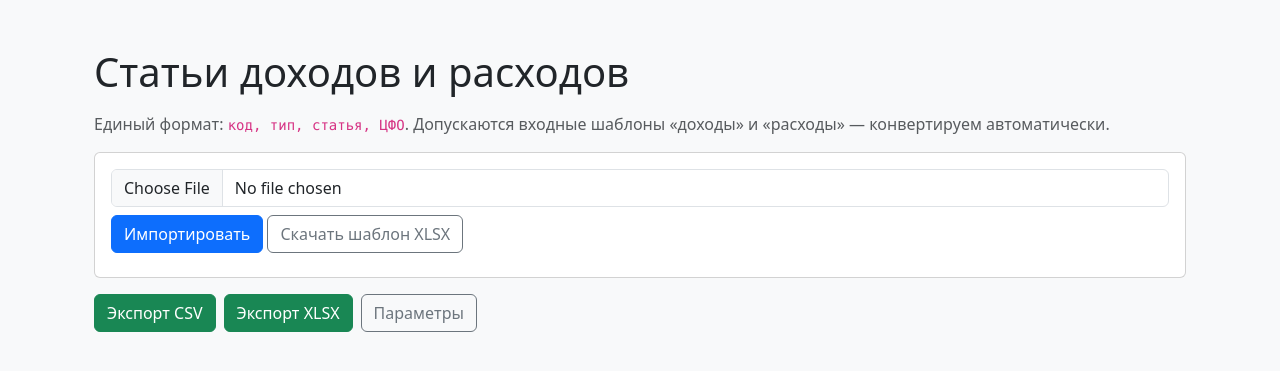
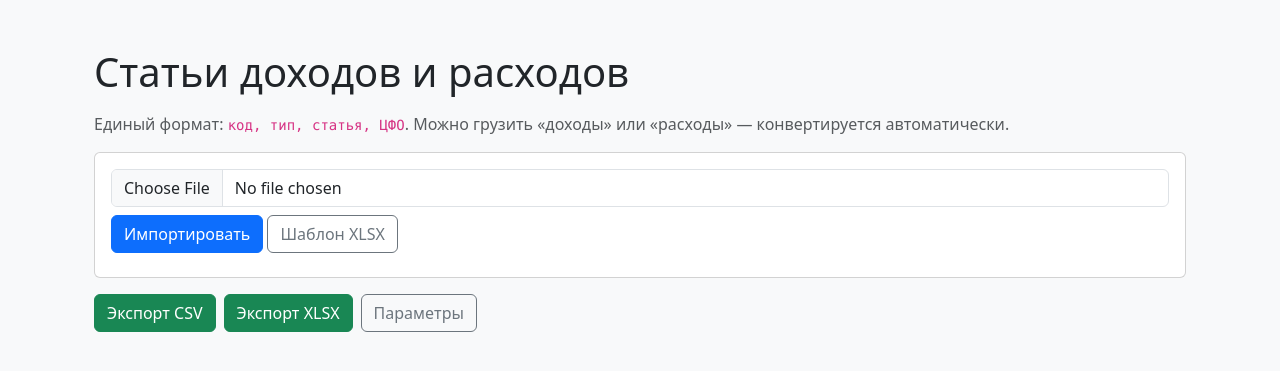
Before and after one commit to sergeyvishnevetsky-crypto/mine-mod-251004000019, a Flask app: page /dict/revexp-items/dict/revexp-items/ in a window 1280 px wide. Shown: the part 56-427 px from the top of the page. Run offline with Flask 3, Linux system fonts and the light colour scheme.

Commit message:
feat: /dict/revexp-items (единый справочник «Статьи доходов и расходов»)

```diff
--- a/app/revexp_items/__init__.py
+++ b/app/revexp_items/__init__.py
@@ -4,36 +4,20 @@ import pandas as pd
 
 revexp_bp = Blueprint("revexp_items", __name__, template_folder="templates")
 
-# Единый набор колонок
 REQUIRED = ["код", "тип", "статья", "ЦФО"]
-# «Память» в процессе (как в других справочниках). Для прод — обычно БД.
 _DATA = pd.DataFrame(columns=REQUIRED)
 
 def _normalize(df: pd.DataFrame) -> pd.DataFrame:
-    # Приведём имена колонок
     df = df.rename(columns={c: str(c).strip() for c in df.columns})
-    # Кейс 1: уже единый формат
     if set(REQUIRED).issubset(df.columns):
         out = df[REQUIRED].copy()
-    # Кейс 2: «доходы» отдельно
     elif {"код", "статья_дохода", "ЦФО"}.issubset(df.columns):
-        out = pd.DataFrame({
-            "код": df["код"], "тип": "Доход",
-            "статья": df["статья_дохода"], "ЦФО": df["ЦФО"]
-        })
-    # Кейс 3: «расходы» отдельно
+        out = pd.DataFrame({"код": df["код"], "тип": "Доход", "статья": df["статья_дохода"], "ЦФО": df["ЦФО"]})
     elif {"код", "статья_расхода", "ЦФО"}.issubset(df.columns):
-        out = pd.DataFrame({
-            "код": df["код"], "тип": "Расход",
-            "статья": df["статья_расхода"], "ЦФО": df["ЦФО"]
-        })
+        out = pd.DataFrame({"код": df["код"], "тип": "Расход", "статья": df["статья_расхода"], "ЦФО": df["ЦФО"]})
     else:
-        raise ValueError("Ожидаю колонки: (код, тип, статья, ЦФО) ИЛИ (код, статья_дохода, ЦФО) ИЛИ (код, статья_расхода, ЦФО)")
-    # Нормализуем значения «тип»
-    out["тип"] = (
-        out["тип"].fillna("").astype(str).str.strip().str.title()
-        .replace({"Доходы": "Доход", "Расходы": "Расход"})
-    )
+        raise ValueError("Ожидаю: (код, тип, статья, ЦФО) ИЛИ (код, статья_дохода, ЦФО) ИЛИ (код, статья_расхода, ЦФО)")
+    out["тип"] = out["тип"].fillna("").astype(str).str.strip().str.title().replace({"Доходы":"Доход","Расходы":"Расход"})
     if out.isna().any().any():
         raise ValueError("Пустые значения в обязательных полях")
     return out[REQUIRED]
@@ -46,19 +30,18 @@ def index():
 def params():
     return jsonify({
         "columns_unified": REQUIRED,
-        "columns_income": ["код", "статья_дохода", "ЦФО"],
-        "columns_expense": ["код", "статья_расхода", "ЦФО"],
+        "columns_income": ["код","статья_дохода","ЦФО"],
+        "columns_expense": ["код","статья_расхода","ЦФО"],
         "count": int(_DATA.shape[0]),
     })
 
 @revexp_bp.get("/dict/revexp-items/template.xlsx")
 def template_xlsx():
-    # Дадим вкладки: «единый», «доходы», «расходы»
     buf = io.BytesIO()
     with pd.ExcelWriter(buf, engine="openpyxl") as xw:
         pd.DataFrame(columns=REQUIRED).to_excel(xw, sheet_name="единый", index=False)
-        pd.DataFrame(columns=["код", "статья_дохода", "ЦФО"]).to_excel(xw, sheet_name="доходы", index=False)
-        pd.DataFrame(columns=["код", "статья_расхода", "ЦФО"]).to_excel(xw, sheet_name="расходы", index=False)
+        pd.DataFrame(columns=["код","статья_дохода","ЦФО"]).to_excel(xw, sheet_name="доходы", index=False)
+        pd.DataFrame(columns=["код","статья_расхода","ЦФО"]).to_excel(xw, sheet_name="расходы", index=False)
     buf.seek(0)
     return send_file(buf, as_attachment=True, download_name="revexp-items-template.xlsx",
                      mimetype="application/vnd.openxmlformats-officedocument.spreadsheetml.sheet")
@@ -67,10 +50,10 @@ def template_xlsx():
 def import_():
     f = request.files.get("file")
     if not f:
-        return jsonify({"ok": False, "error": "Файл не передан"}), 400
+        return jsonify({"ok": False, "error":"Файл не передан"}), 400
     name = (f.filename or "").lower()
     try:
-        if name.endswith((".xlsx", ".xlsm", ".xls")):
+        if name.endswith((".xlsx",".xlsm",".xls")):
             df = pd.read_excel(f)
         else:
             df = pd.read_csv(f)
@@ -84,18 +67,15 @@ def import_():
 @revexp_bp.get("/dict/revexp-items/export.csv")
 def export_csv():
     if _DATA.empty:
-        return jsonify({"ok": False, "error": "Нет данных — загрузите файл"}), 400
-    buf = io.StringIO()
-    _DATA.to_csv(buf, index=False)
-    buf.seek(0)
-    return send_file(io.BytesIO(buf.getvalue().encode("utf-8")),
-                     as_attachment=True, download_name="revexp-items.csv",
-                     mimetype="text/csv; charset=utf-8")
+        return jsonify({"ok": False, "error":"Нет данных — загрузите файл"}), 400
+    buf = io.StringIO(); _DATA.to_csv(buf, index=False); buf.seek(0)
+    return send_file(io.BytesIO(buf.getvalue().encode("utf-8")), as_attachment=True,
+                     download_name="revexp-items.csv", mimetype="text/csv; charset=utf-8")
 
 @revexp_bp.get("/dict/revexp-items/export.xlsx")
 def export_xlsx():
     if _DATA.empty:
-        return jsonify({"ok": False, "error": "Нет данных — загрузите файл"}), 400
+        return jsonify({"ok": False, "error":"Нет данных — загрузите файл"}), 400
     buf = io.BytesIO()
     with pd.ExcelWriter(buf, engine="openpyxl") as xw:
         _DATA.to_excel(xw, sheet_name="данные", index=False)
--- a/app/revexp_items/templates/revexp_items/index.html
+++ b/app/revexp_items/templates/revexp_items/index.html
@@ -3,17 +3,14 @@
 {% block content %}
 <div class="container py-4">
   <h1 class="mb-3">Статьи доходов и расходов</h1>
-  <p class="text-muted">Единый формат: <code>код, тип, статья, ЦФО</code>.
-    Допускаются входные шаблоны «доходы» и «расходы» — конвертируем автоматически.</p>
+  <p class="text-muted">Единый формат: <code>код, тип, статья, ЦФО</code>. Можно грузить «доходы» или «расходы» — конвертируется автоматически.</p>
 
   <div class="card mb-3">
     <div class="card-body">
       <form id="uploadForm">
-        <div class="mb-2">
-          <input class="form-control" type="file" name="file" accept=".csv,.xlsx,.xlsm,.xls" required>
-        </div>
+        <input class="form-control mb-2" type="file" name="file" accept=".csv,.xlsx,.xlsm,.xls" required>
         <button class="btn btn-primary">Импортировать</button>
-        <a class="btn btn-outline-secondary" href="/dict/revexp-items/template.xlsx">Скачать шаблон XLSX</a>
+        <a class="btn btn-outline-secondary" href="/dict/revexp-items/template.xlsx">Шаблон XLSX</a>
       </form>
       <div id="result" class="mt-2 small text-muted"></div>
     </div>
@@ -25,16 +22,13 @@
     <a class="btn btn-outline-secondary" href="/dict/revexp-items/params">Параметры</a>
   </div>
 </div>
-
 <script>
 const form = document.getElementById('uploadForm');
 const result = document.getElementById('result');
 form.addEventListener('submit', async (e) => {
   e.preventDefault();
-  const fd = new FormData(form);
-  const r = await fetch('/dict/revexp-items/import', { method: 'POST', body: fd });
-  const j = await r.json();
-  result.textContent = j.ok ? `✅ Загружено строк: ${j.rows}` : `❌ ${j.error || 'Ошибка'}`;
+  const r = await fetch('/dict/revexp-items/import', { method:'POST', body:new FormData(form) });
+  const j = await r.json(); result.textContent = j.ok ? `✅ Строк: ${j.rows}` : `❌ ${j.error||'Ошибка'}`;
 });
 </script>
 {% endblock %}
```
Also changed, not shown: 1 other file.
